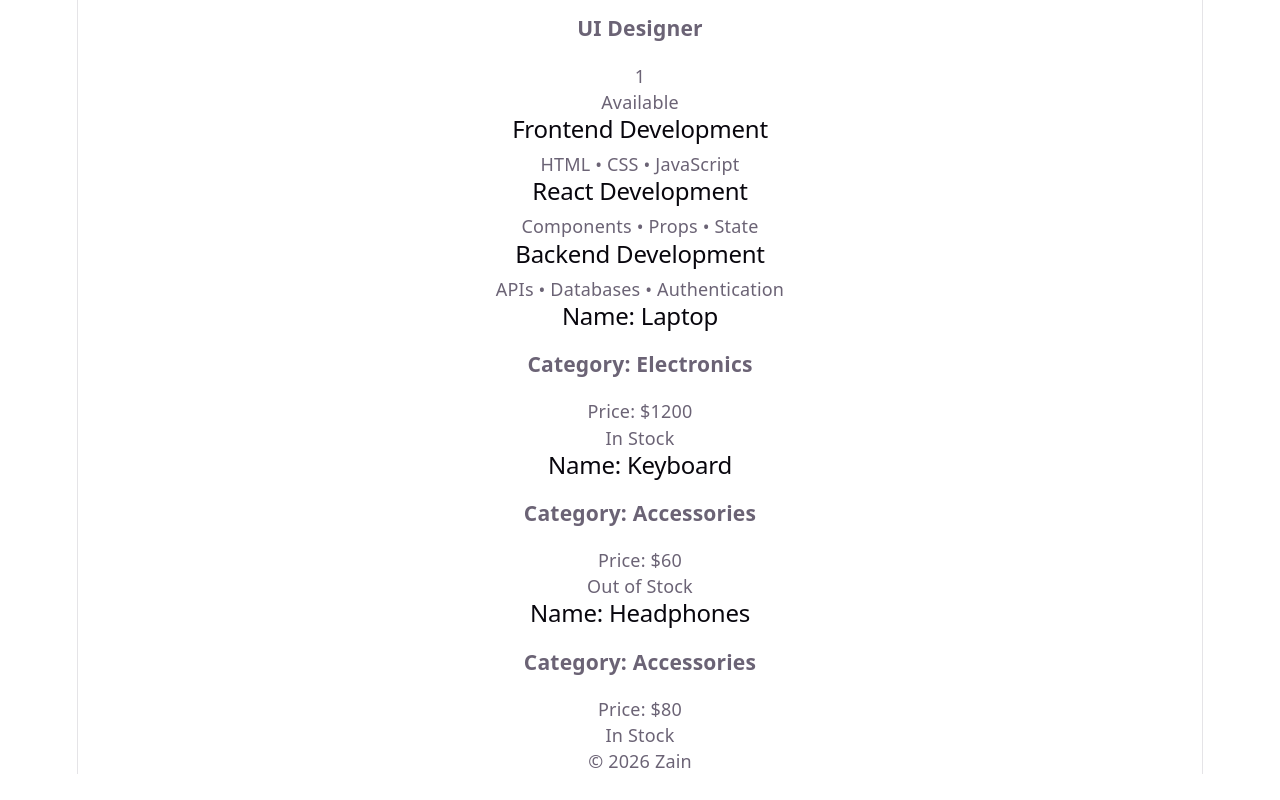
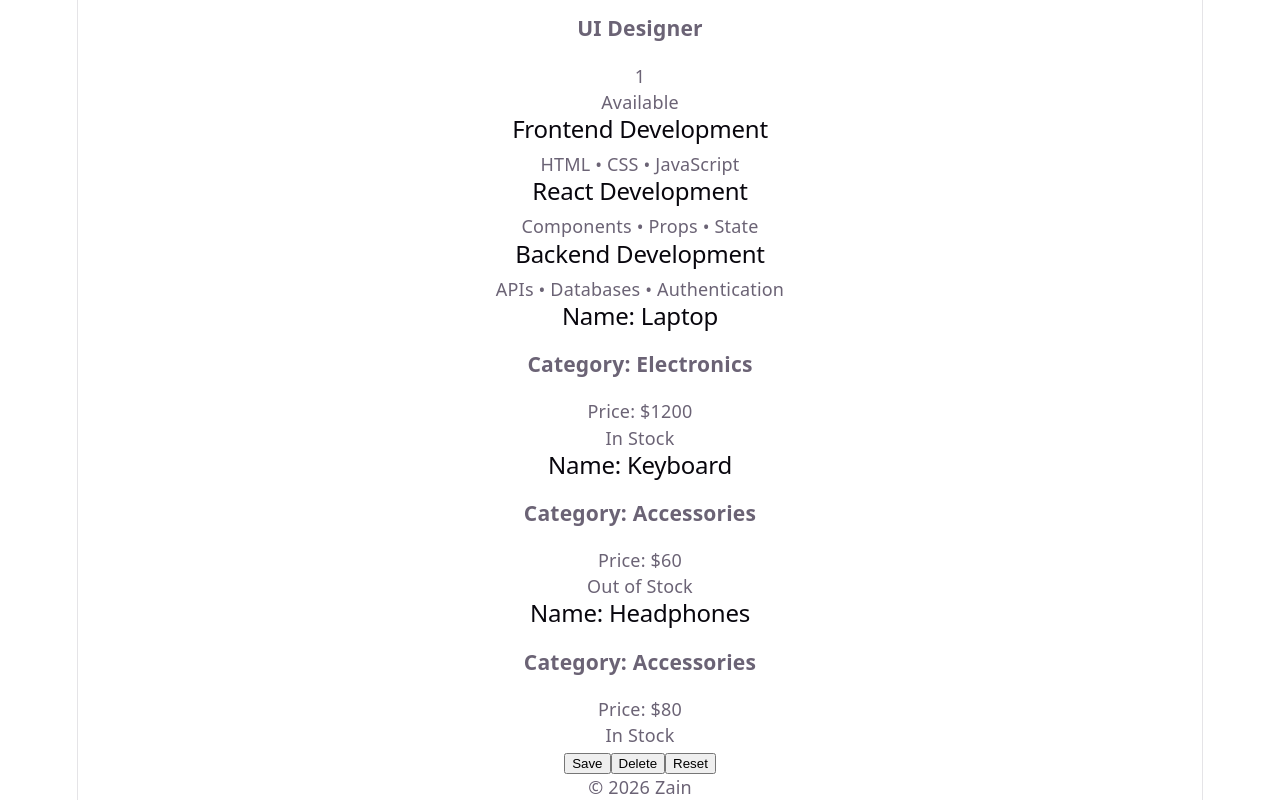
Before and after one commit to TheZainCode/react-mental-mode, a React (Vite) app: page / in a window 1280 px wide. Shown: the part 1188-1988 px from the top of the page. Before the commit the page ends 1962 px from the top, so only its background shows below. Built offline with nearby package versions, Linux system fonts and the light colour scheme.

Commit message:
feat: Learning Events Start from onClick and adding ActionButtons to App

```diff
--- a/src/App.jsx
+++ b/src/App.jsx
@@ -7,6 +7,7 @@ import Footer from './components/Footer.jsx';
 import UserCard from './components/UserCard.jsx';
 import Card from './components/Card.jsx';
 import ProductCard from './components/ProductCard.jsx';
+import ActionButtons from './components/ActionButtons.jsx';
 
 function App() {
   return (
@@ -35,6 +36,7 @@ function App() {
         <ProductCard name="Laptop" price={1200} category="Electronics" inStock/>
         <ProductCard name="Keyboard" price={60} category="Accessories" inStock={false}/>
         <ProductCard name="Headphones" price={80} category="Accessories" inStock/>
+        <ActionButtons />
       </main>
       <Footer />
     </>
--- /dev/null
+++ b/src/components/ActionButtons.jsx
@@ -0,0 +1,19 @@
+function ActionButtons(){
+    function handleSave(){
+        console.log("Saved");
+    }
+    function handleDelete(){
+        console.log("Deleted");
+    }
+    function handleReset(){
+        console.log("Reset");
+    }
+    return(
+        <div>
+            <button onClick={handleSave}>Save</button>
+            <button onClick={handleDelete}>Delete</button>
+            <button onClick={handleReset}>Reset</button>
+        </div>
+    )
+}
+export default ActionButtons;
```
